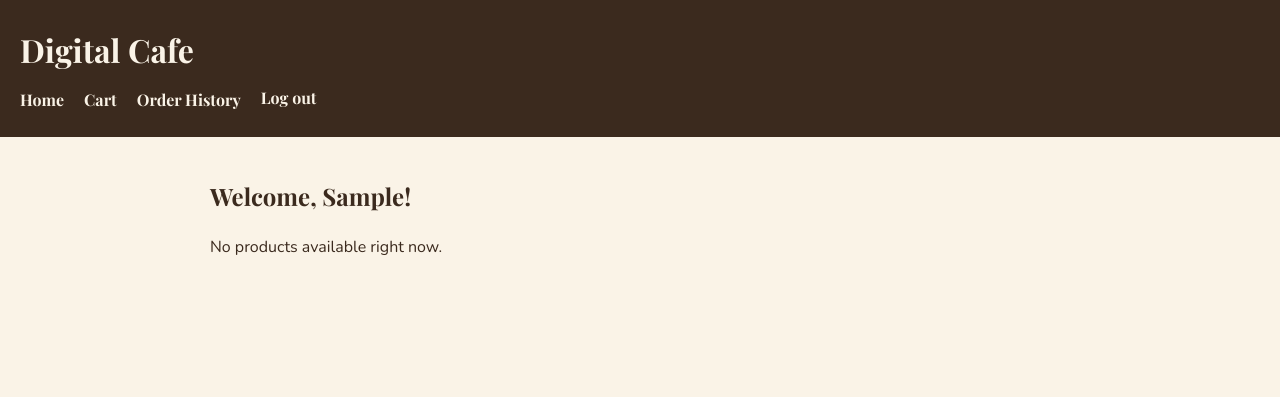
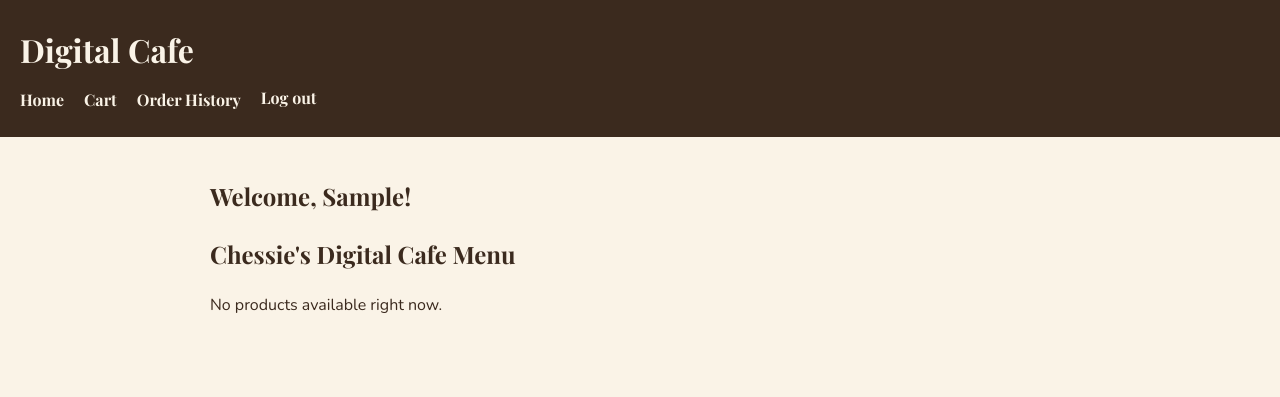
Before and after one commit to chessietrillana/digital-cafe-vibecoded, a Django app: page / in a window 1280 px wide. Shown: the top 397 px of the page. Run offline with Django 5.2, Linux system fonts and the light colour scheme; the visitor is signed in with stand-in values (Sample User, id 1); data that the repository does not hold is empty.

Commit message:
feat: add "Chessie's Digital Cafe Menu" header above the product grid

```diff
--- a/templates/cafe/home.html
+++ b/templates/cafe/home.html
@@ -4,6 +4,8 @@
 
 {% block content %}
 <h2>Welcome, {{ greeting_name }}!</h2>
+
+<h2>Chessie's Digital Cafe Menu</h2>
 
 {% if products %}
 <ul class="product-list">
```
